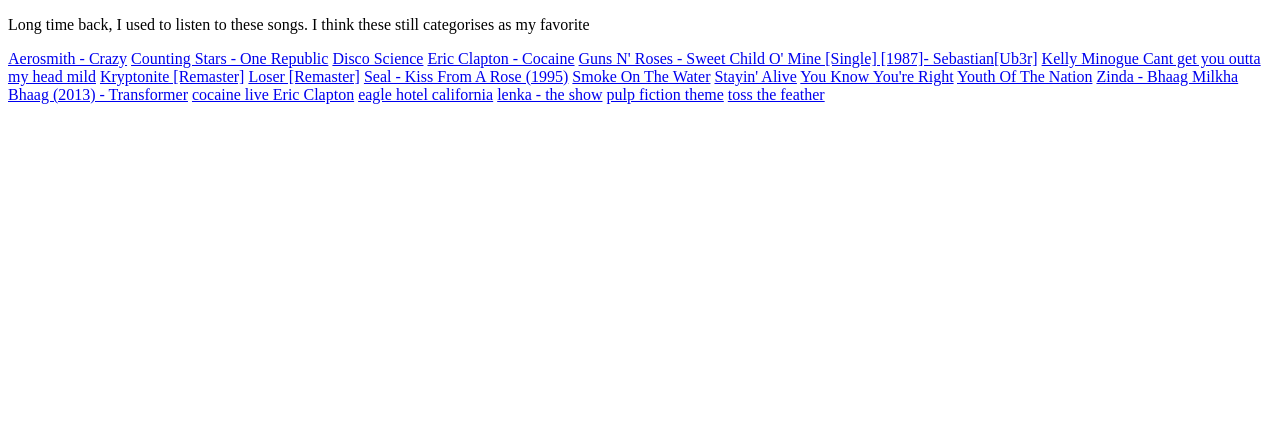
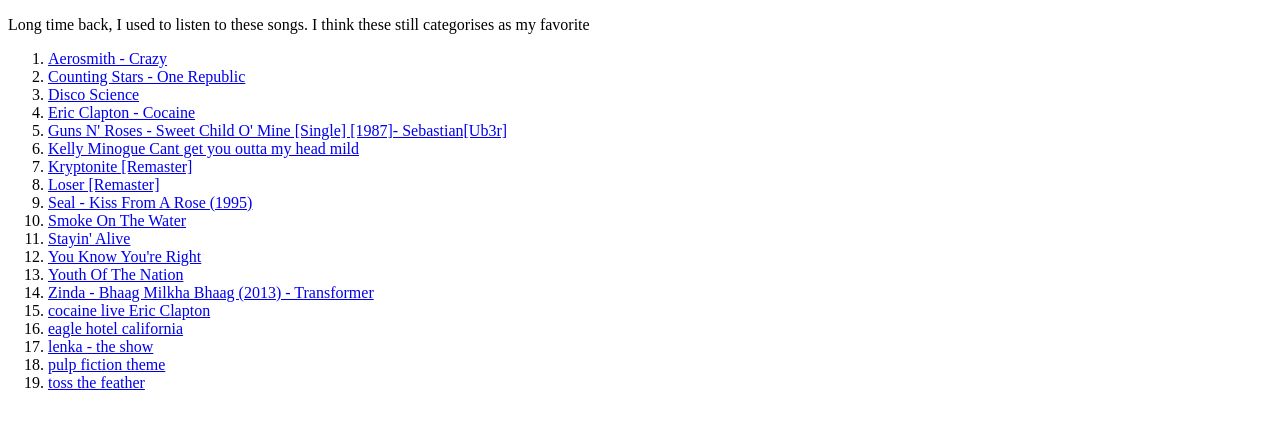
Before and after one commit to pushkaraditya/personal-official, a plain HTML site: page index.html in a window 1280 px wide. Drawn offline with Linux system fonts and the light colour scheme.

Commit message:
Update index.html

```diff
--- a/index.html
+++ b/index.html
@@ -7,25 +7,26 @@
 <body>
   <p>Long time back, I used to listen to these songs. I think these still categorises as my favorite</p>
   <div>
-    <a href="songs/Aerosmith - Crazy.mp3">Aerosmith - Crazy</a>
-    <a href="songs/Counting Stars - One Republic.mp3">Counting Stars - One Republic</a>
-    <a href="songs/Disco Science.mp3">Disco Science</a>
-    <a href="songs/Eric Clapton - Cocaine.mp3">Eric Clapton - Cocaine</a>
-    <a href="songs/Guns N' Roses - Sweet Child O' Mine [Single] [1987]- Sebastian[Ub3r].mp3">Guns N' Roses - Sweet Child O' Mine [Single] [1987]- Sebastian[Ub3r]</a>
-    <a href="songs/Kelly Minogue Cant get you outta my head mild.mp3">Kelly Minogue Cant get you outta my head mild</a>
-    <a href="songs/Kryptonite [Remaster].mp3">Kryptonite [Remaster]</a>
-    <a href="songs/Loser [Remaster].mp3">Loser [Remaster]</a>
-    <a href="songs/Seal - Kiss From A Rose (1995).mp3">Seal - Kiss From A Rose (1995)</a>
-    <a href="songs/Smoke On The Water.mp3">Smoke On The Water</a>
-    <a href="songs/Stayin' Alive.mp3">Stayin' Alive</a>
-    <a href="songs/You Know You're Right.mp3">You Know You're Right</a>
-    <a href="songs/Youth Of The Nation.mp3">Youth Of The Nation</a>
-    <a href="songs/Zinda - Bhaag Milkha Bhaag (2013) - Transformer.mp3">Zinda - Bhaag Milkha Bhaag (2013) - Transformer</a>
-    <a href="songs/cocaine live Eric Clapton.mp3">cocaine live Eric Clapton</a>
-    <a href="songs/eagle hotel california.mp3">eagle hotel california</a>
-    <a href="songs/lenka - the show.mp3">lenka - the show</a>
-    <a href="songs/pulp fiction theme.mp3">pulp fiction theme</a>
-    <a href="songs/toss the feather.mp3">toss the feather</a>
+    <ol>
+    <li><a href="songs/Aerosmith - Crazy.mp3">Aerosmith - Crazy</a></li>
+    <li><a href="songs/Counting Stars - One Republic.mp3">Counting Stars - One Republic</a></li>
+    <li><a href="songs/Disco Science.mp3">Disco Science</a></li>
+    <li><a href="songs/Eric Clapton - Cocaine.mp3">Eric Clapton - Cocaine</a></li>
+    <li><a href="songs/Guns N' Roses - Sweet Child O' Mine [Single] [1987]- Sebastian[Ub3r].mp3">Guns N' Roses - Sweet Child O' Mine [Single] [1987]- Sebastian[Ub3r]</a></li>
+    <li><a href="songs/Kelly Minogue Cant get you outta my head mild.mp3">Kelly Minogue Cant get you outta my head mild</a></li>
+    <li><a href="songs/Kryptonite [Remaster].mp3">Kryptonite [Remaster]</a></li>
+    <li><a href="songs/Loser [Remaster].mp3">Loser [Remaster]</a></li>
+    <li><a href="songs/Seal - Kiss From A Rose (1995).mp3">Seal - Kiss From A Rose (1995)</a></li>
+    <li><a href="songs/Smoke On The Water.mp3">Smoke On The Water</a></li>
+    <li><a href="songs/Stayin' Alive.mp3">Stayin' Alive</a></li>
+    <li><a href="songs/You Know You're Right.mp3">You Know You're Right</a></li>
+    <li><a href="songs/Youth Of The Nation.mp3">Youth Of The Nation</a></li>
+    <li><a href="songs/Zinda - Bhaag Milkha Bhaag (2013) - Transformer.mp3">Zinda - Bhaag Milkha Bhaag (2013) - Transformer</a></li>
+    <li><a href="songs/cocaine live Eric Clapton.mp3">cocaine live Eric Clapton</a></li>
+    <li><a href="songs/eagle hotel california.mp3">eagle hotel california</a></li>
+    <li><a href="songs/lenka - the show.mp3">lenka - the show</a></li>
+    <li><a href="songs/pulp fiction theme.mp3">pulp fiction theme</a></li>
+    <li><a href="songs/toss the feather.mp3">toss the feather</a></li>
       </div>
 </body>
 </html>
```
